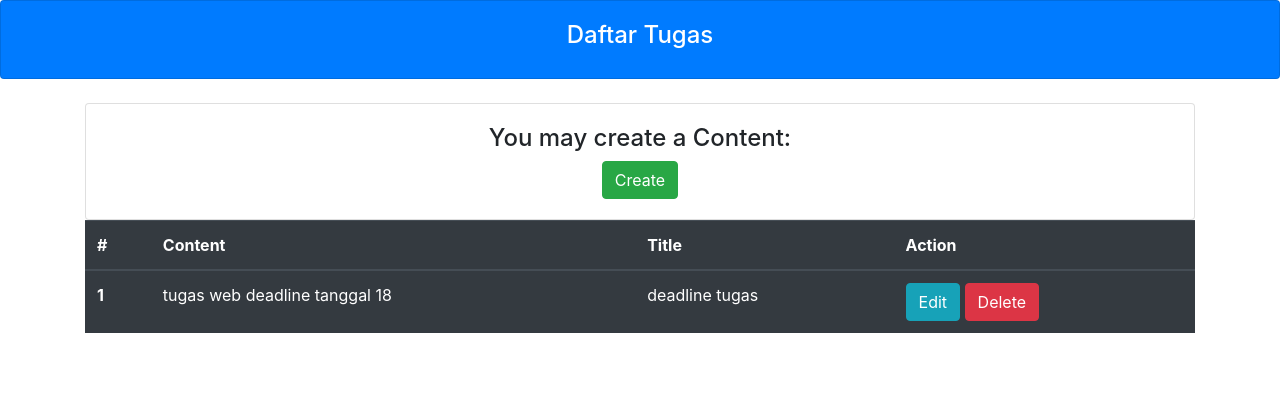
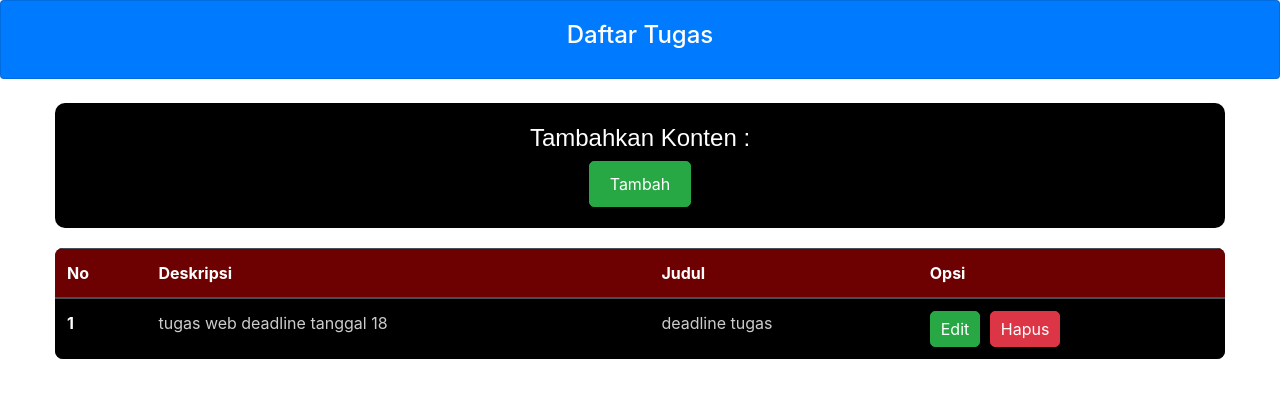
Before and after one commit to lokithemischiefgod/todolist09, a Django app: page / in a window 1280 px wide. Shown: the top 398 px of the page. Run offline with Django 5.2, Linux system fonts and the light colour scheme; data comes from the database, SQL or seed files in the repository; some libraries are stand-ins or nearby versions.

Commit message:
update styling

```diff
--- a/todolist/templates/todo/list.html
+++ b/todolist/templates/todo/list.html
@@ -1,43 +1,40 @@
-{% extends 'todo/base.html' %} {% block content %}
-<div class="container">
+{% extends 'todo/base.html' %}
+{% block content %}
+<div class="container" style="max-width: 1200px; margin-top: 20px;">
   <div class="row">
     <div class="col-lg">
-      <div class="card">
+      <div class="card" style="background-color: #000000 ; border-radius: 10px;">
         <div class="card-body">
           <center>
-            <h4>You may create a Content:</h4>
-            <a href="{% url 'save' %}" class="btn btn-success">Create</a>
+            <h4 style="font-family: 'Arial', sans-serif; color: #ffffff;">Tambahkan Konten :</h4>
+            <a href="{% url 'save' %}" class="btn btn-success" style="font-size: 16px; padding: 10px 20px; border-radius: 5px;">Tambah</a>
           </center>
         </div>
       </div>
     </div>
   </div>
 
-  <div class="row">
+  <div class="row" style="margin-top: 20px;">
     <div class="col">
-      <table class="table table-dark">
+      <table class="table table-dark" style="border-radius: 8px; overflow: hidden;">
         <thead>
-          <tr>
-            <th scope="col">#</th>
-            <th scope="col">Content</th>
-            <th scope="col">Title</th>
-            <th scope="col">Action</th>
+          <tr style="background-color: #6d0000; color: white;">
+            <th scope="col">No</th>
+            <th scope="col">Deskripsi</th>
+            <th scope="col">Judul</th>
+            <th scope="col">Opsi</th>
           </tr>
         </thead>
         <tbody>
           {% for list in list %}
-          <tr>
-            <th scope="row">{{ list.id }}</th>
-            <td>{{ list.content }}</td>
-            <td>{{ list.title }}</td>
+          <tr style="background-color: #000000;">
+            <th scope="row" style="color: #fff;">{{ list.id }}</th>
+            <td style="color: #ccc;">{{ list.content }}</td>
+            <td style="color: #ccc;">{{ list.title }}</td>
 
             <td>
-              <a class="btn btn-info" href="{% url 'edittodo' list.id %}"
-                >Edit</a
-              >
-              <a class="btn btn-danger" href="{% url 'delete' list.id %}"
-                >Delete</a
-              >
+              <a class="btn btn-success" href="{% url 'edittodo' list.id %}" style="margin-right: 5px; padding: 5px 10px; border-radius: 5px;">Edit</a>
+              <a class="btn btn-danger" href="{% url 'delete' list.id %}" style="padding: 5px 10px; border-radius: 5px;">Hapus</a>
             </td>
           </tr>
           {% endfor %}
```
